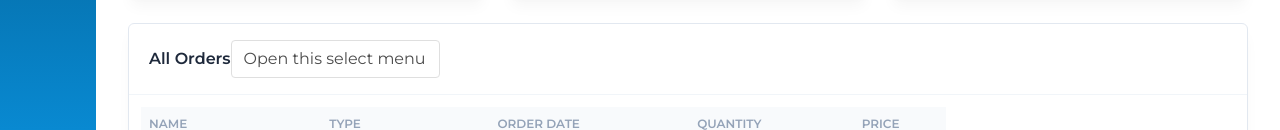
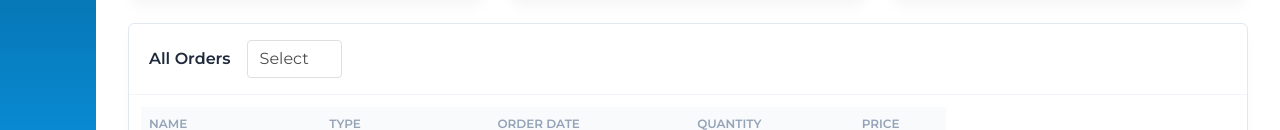
Before and after one commit to mendsalbert/schain, a Next.js app: page /dashboard/customer in a window 1280 px wide. Shown: the part 508-638 px from the top of the page. Built offline with nearby package versions, Linux system fonts and the light colour scheme.

Commit message:
schain ui

```diff
--- a/components/adminPartials/dashboard/Orders.jsx
+++ b/components/adminPartials/dashboard/Orders.jsx
@@ -4,7 +4,7 @@ import React from "react";
 function Orders() {
   return (
     <div className="col-span-full xl:col-span-12 bg-white shadow-lg w-full rounded-md border border-slate-200">
-      <header className="px-5 py-4 border-b border-slate-100 flex flex-row items-center">
+      <header className="px-5 py-4 border-b border-slate-100 flex flex-row items-center space-x-4">
         <h2 className="font-semibold text-slate-800">All Orders</h2>
 
         <select
@@ -25,10 +25,10 @@ function Orders() {
       focus:text-gray-700 focus:bg-white focus:border-blue-600 focus:outline-none"
           aria-label="Default select example"
         >
-          <option selected>Open this select menu</option>
-          <option value="1">One</option>
-          <option value="2">Two</option>
-          <option value="3">Three</option>
+          <option selected>Select</option>
+          <option value="1">All</option>
+          <option value="2">Pending</option>
+          <option value="3">Retured</option>
         </select>
       </header>
       <div className="p-3">
```
